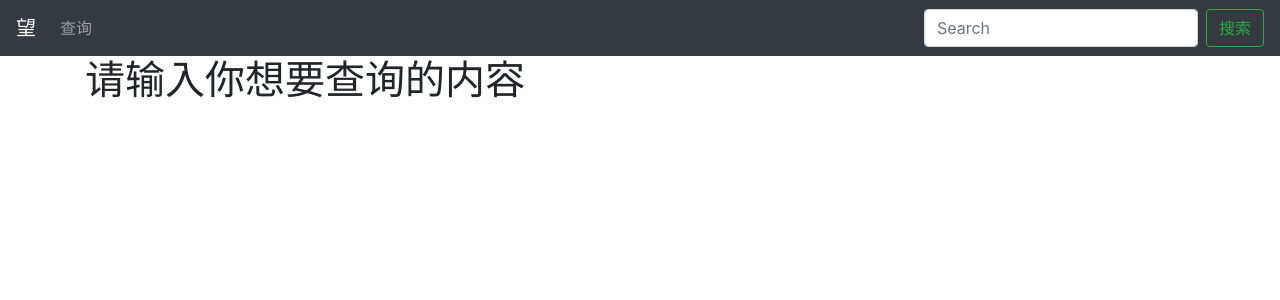
After one commit to M42-Orion/django, a Django app: page /user/ in a window 1280 px wide. The commit adds this page. Shown: the top 300 px of the page. Run offline with Django 3.2, Linux system fonts and the light colour scheme; some libraries are stand-ins or nearby versions.

Commit message:
django项目例子完成

```diff
--- a/blog/templates/base.html
+++ b/blog/templates/base.html
@@ -15,7 +15,7 @@
 
 <body>
     <nav class="navbar navbar-expand-lg navbar-dark bg-dark">
-        <a class="navbar-brand" href="#">望</a>
+        <a class="navbar-brand" href="{% url 'home' %}">望</a>
         <button class="navbar-toggler" type="button" data-toggle="collapse" data-target="#navbarSupportedContent"
             aria-controls="navbarSupportedContent" aria-expanded="false" aria-label="Toggle navigation">
             <span class="navbar-toggler-icon"></span>
@@ -24,18 +24,18 @@
         <div class="collapse navbar-collapse" id="navbarSupportedContent">
             <ul class="navbar-nav mr-auto">
                 <li class="nav-item">
-                    <a class="nav-link" href="#">Link</a>
+                    <a class="nav-link" href="{% url 'user' %}">查询</a>
                 </li>
             </ul>
-            <form class="form-inline my-2 my-lg-0">
-                <input class="form-control mr-sm-2" type="search" placeholder="Search" aria-label="Search">
+            <form class="form-inline my-2 my-lg-0" method="POST" action="{% url 'user' %}">
+                {% csrf_token %}
+                <input class="form-control mr-sm-2" name="user" type="search" placeholder="Search" aria-label="Search">
                 <button class="btn btn-outline-success my-2 my-sm-0" type="submit">搜索</button>
             </form>
         </div>
     </nav>
-    <div class="container">
+    <div class="container" >
         {% block content %}
-
         {% endblock%}
     </div>
     <!-- Optional JavaScript -->
--- /dev/null
+++ b/blog/templates/user.html
@@ -0,0 +1,9 @@
+{% extends "base.html"%}
+
+{% block content %}
+    {% if notfound %}
+        <h1>{{notfound}}</h1>
+    {% else %}
+        <h1>{{username}}</h1>
+    {% endif %}
+{% endblock%}
--- a/blog/urls.py
+++ b/blog/urls.py
@@ -2,5 +2,6 @@ from django.urls import path
 from . import views
 
 urlpatterns = [
-    path('', views.home,name="home")
+    path('', views.home,name="home"),
+    path('user/', views.user,name="user")
 ]
--- a/blog/views.py
+++ b/blog/views.py
@@ -7,3 +7,15 @@ def home(request):
     api_request=requests.get("https://api.github.com/users?since=0")
     api = json.loads(api_request.content)
     return render(request,"home.html",{'api':api})
+
+def user(request):
+    if request.method == "POST":
+        import requests
+        import json
+        user = request.POST['user']
+        user_requests = requests.get("https://api.github.com/users?"+user)
+        username = json.loads(user_requests.content)
+        return render(request,"user.html",{'user':user,'username':username})
+    else:
+        notfound = "请输入你想要查询的内容"
+        return render(request,"user.html",{'notfound':notfound})
```
